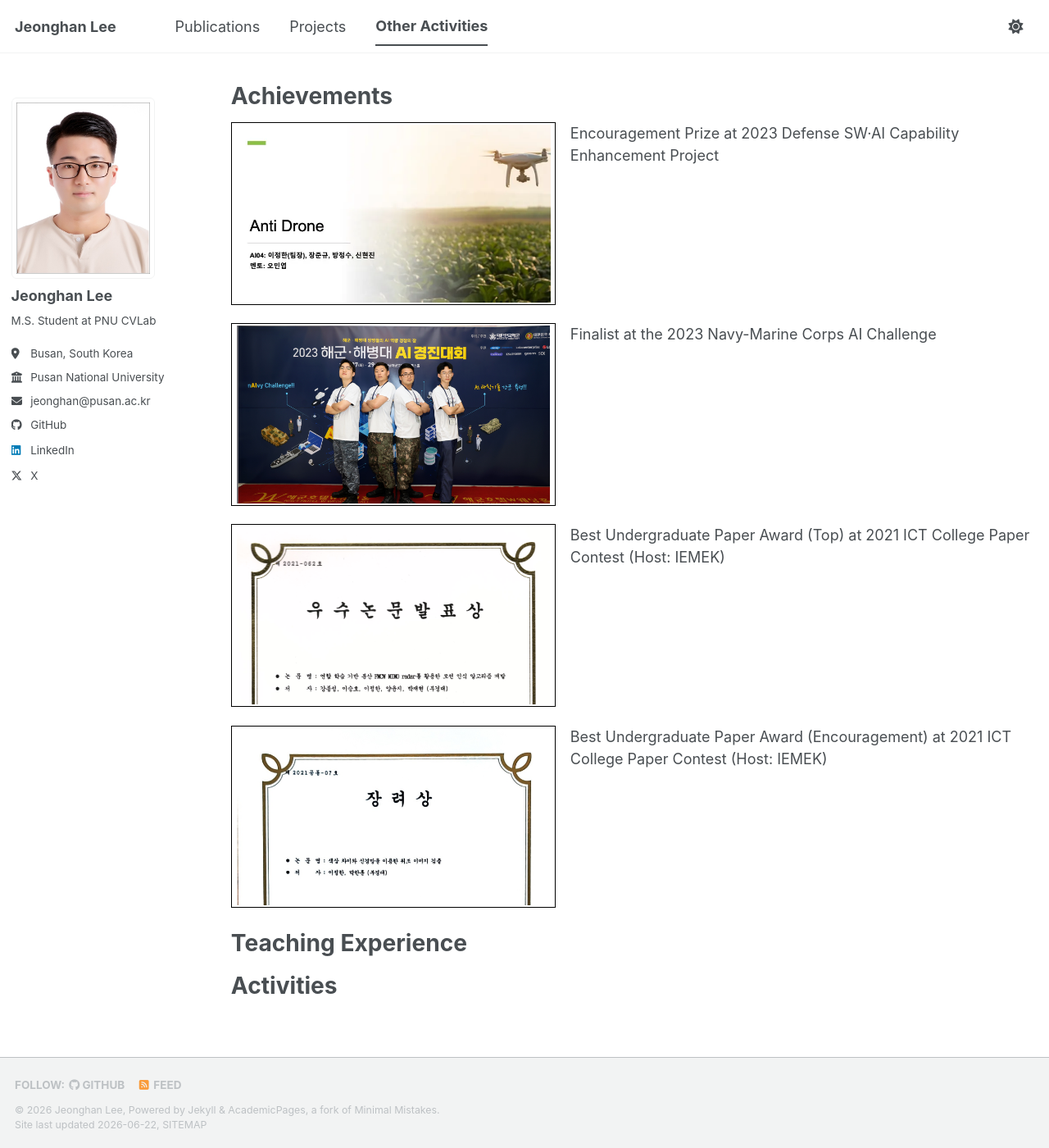
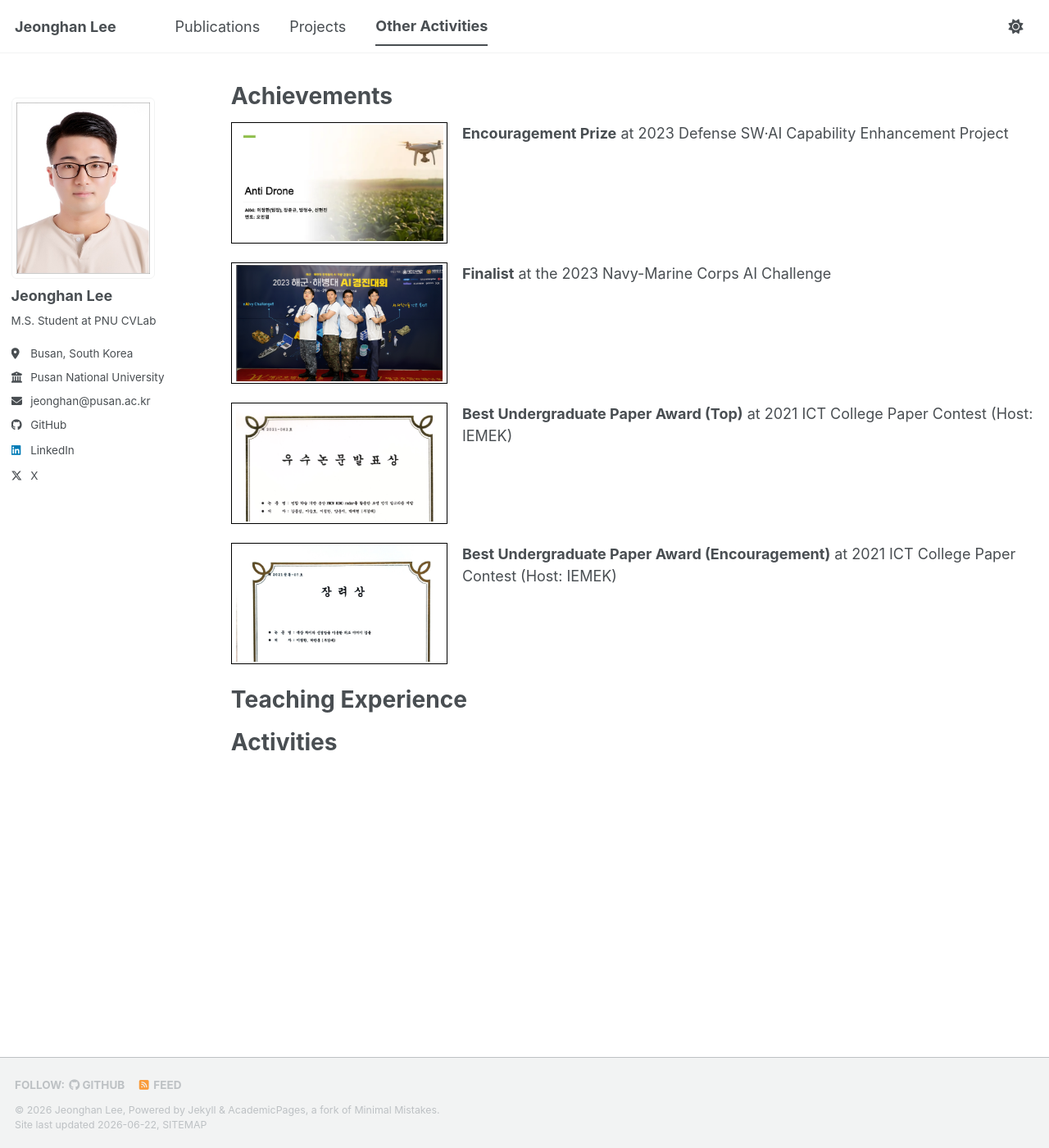
Before and after one commit to jhan-lee/jhan-lee.github.io, a Jekyll site: the page built from _pages/cv.md, in a window 1280 px wide and 1400 px high. Shown: the whole window at 82% size. Built offline with Jekyll 4.4.1, drawn with Linux system fonts in a browser that asks for light colours; a script bundle is joined from its source files by our own code; library files that are not in the unit come from our copies.

Commit message:
edit other activities

```diff
--- a/_includes/achievement-entry.html
+++ b/_includes/achievement-entry.html
@@ -6,6 +6,6 @@
     <img class="achievement-entry__image" src="{{ post.image | relative_url }}" alt="{{ post.title | escape }}" />
   </div>
   <div class="achievement-entry__content">
-    <p class="achievement-entry__title">{{ post.title }}</p>
+    <p class="achievement-entry__title"><strong>{{ post.award }}</strong> {{ post.detail }}</p>
   </div>
 </div>
--- a/_sass/layout/_archive.scss
+++ b/_sass/layout/_archive.scss
@@ -95,8 +95,8 @@
 }
 
 .achievement-entry__image-wrap {
-  flex: 0 0 42%;
-  max-width: 22rem;
+  flex: 0 0 28%;
+  max-width: 14.67rem;
   aspect-ratio: 16 / 9;
   padding: 2px;
   border: 1px solid #000;
```
Also changed, not shown: _achievements/2021-05-01-iemek-paper-award-encouragement.md (+2 -0 lines), _achievements/2021-05-02-iemek-paper-award-top.md (+2 -0 lines), _achievements/2023-11-01-navy-ai-challenge.md (+2 -0 lines), _achievements/2023-12-01-defense-sw-ai.md (+2 -0 lines).
